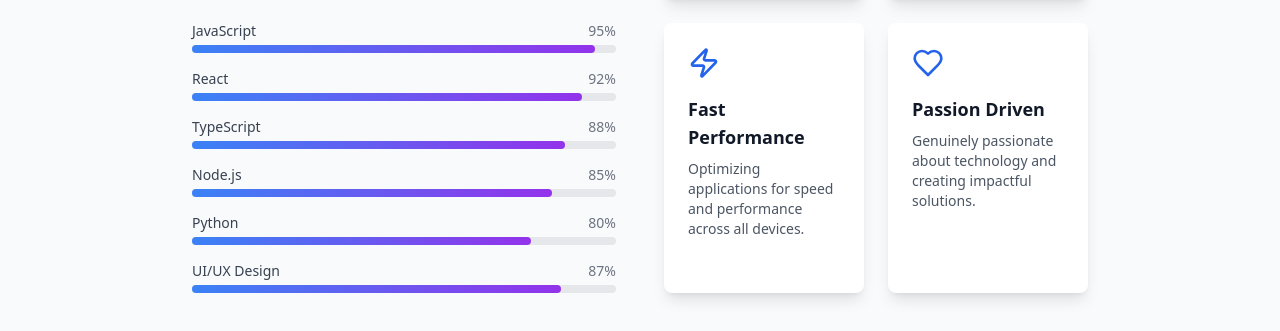
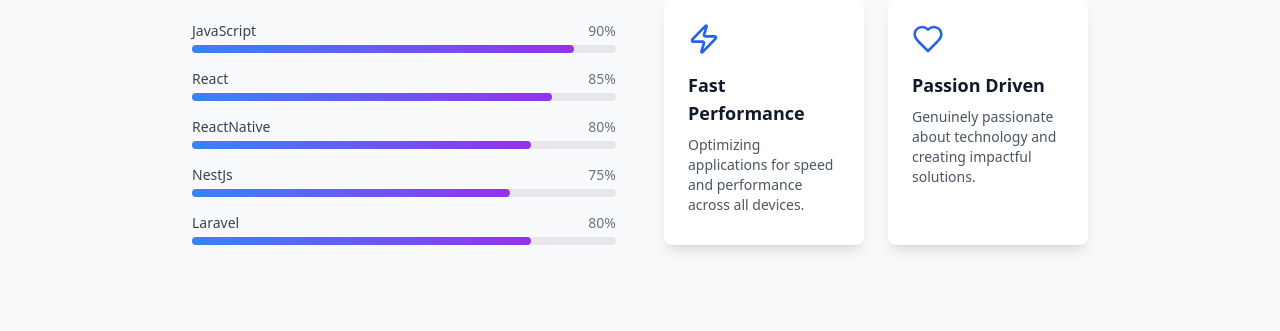
Before and after one commit to ksamrat224/Portfolio-3.0, a React (Vite) app: page / in a window 1280 px wide. Shown: the part 1347-1678 px from the top of the page. Built offline with nearby package versions, Linux system fonts and the light colour scheme.

Commit message:
skills updated

```diff
--- a/src/components/About.tsx
+++ b/src/components/About.tsx
@@ -11,12 +11,12 @@ const About = () => {
   });
 
   const skills = [
-    { name: 'JavaScript', percentage: 95 },
-    { name: 'React', percentage: 92 },
-    { name: 'TypeScript', percentage: 88 },
-    { name: 'Node.js', percentage: 85 },
-    { name: 'Python', percentage: 80 },
-    { name: 'UI/UX Design', percentage: 87 },
+    { name: 'JavaScript', percentage: 90 },
+    { name: 'React', percentage: 85 },
+    { name: 'ReactNative', percentage: 80 },
+    { name: 'NestJs', percentage: 75 },
+    { name: 'Laravel', percentage: 80 },
+
   ];
 
   const features = [
```
